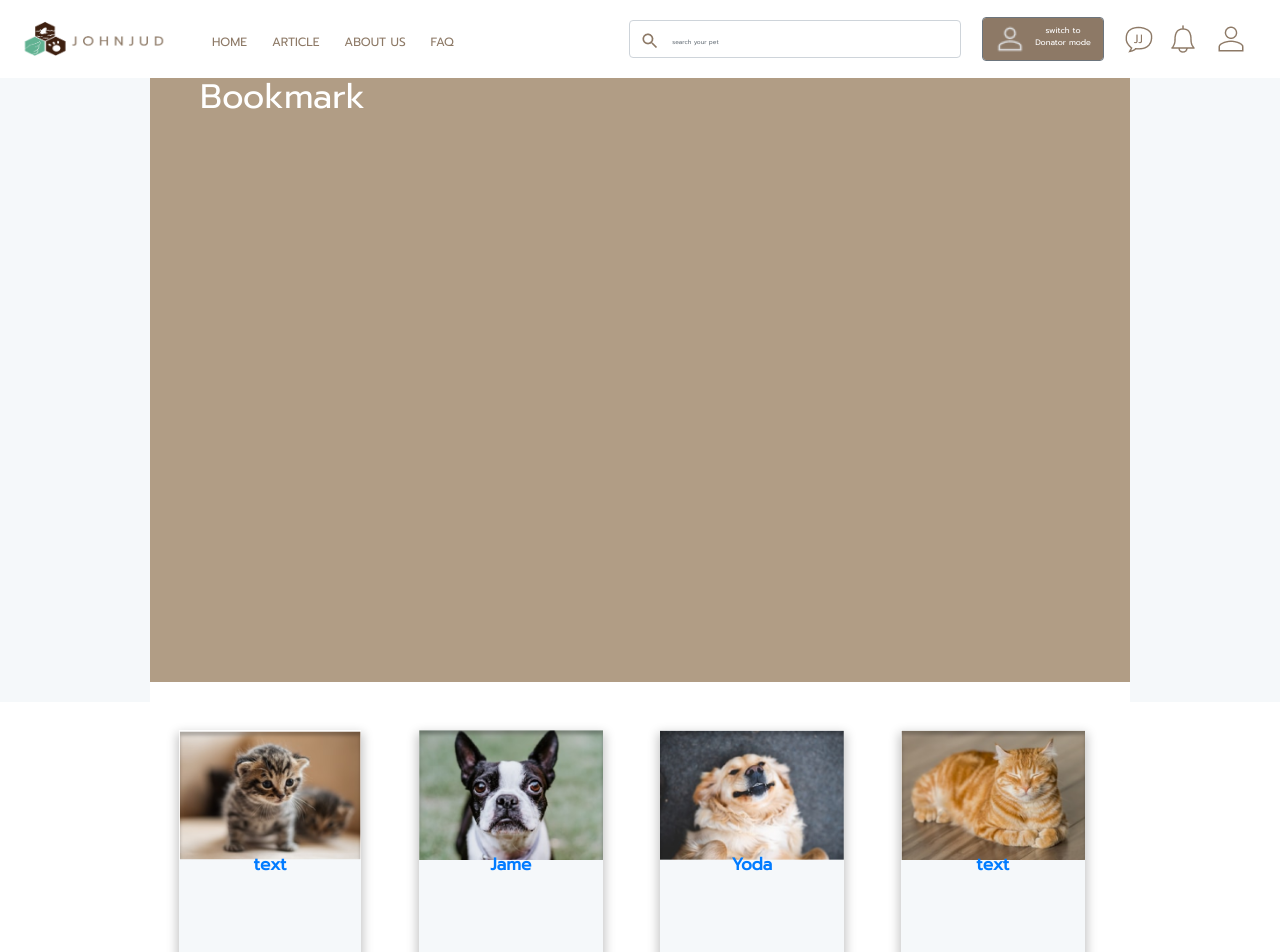
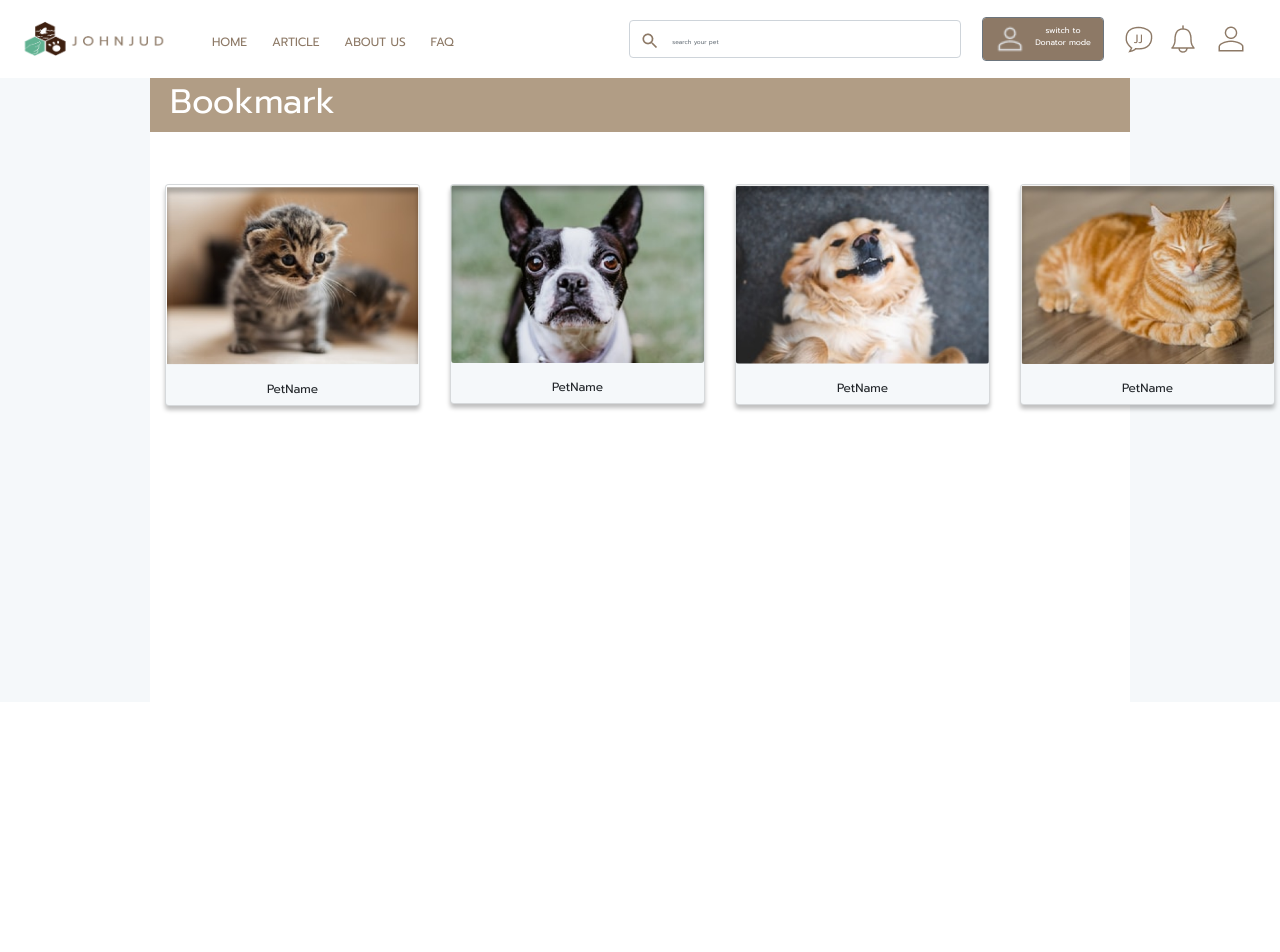
Before and after one commit to Mamacupmusap/SEProject, a React (Create React App) app in the folder frontend_johnjud/: page /bookmark in a window 1280 px wide. Shown: the top 952 px of the page. After the commit the page ends 800 px from the top, so only its background shows below. Built offline with nearby package versions, Linux system fonts and the light colour scheme.

Commit message:
update 1.1.6.3 ; fix home and bookmark

```diff
--- a/frontend_johnjud/src/pages/bookmark/bookmark.css
+++ b/frontend_johnjud/src/pages/bookmark/bookmark.css
@@ -1,20 +1,16 @@
-.bookmark-body {
-    background-color: #f5f8fa;
-    height: 16.5cm;
-}
 
 .bookmark-container {
     background-color: #ffffff;
-    margin-left: 150px;
-    margin-right: 150px;
+    border-left: 150px solid #f5f8fa;
+    border-right: 150px solid #f5f8fa;
     height: 16.5cm;
 }
 
 .bookmark {
+    height: 74px;
     background-color: #b19d85;
-    padding-top: 15px;
-    padding-bottom: 15px;
-    padding-left: 50px;
+    padding-top: 20px;
+    padding-left: 20px;
     border-bottom: 20px solid #ffffff;
     font-size: 34px;
     color: white;
@@ -24,18 +20,17 @@
     font-family: 'Prompt', sans-serif;
 }
 
-.row-pet {
-    background-color: #ffffff;
-    /*background-color: red;*/
-    float: left;
+.card {
+    font-size: 12px;
+    display: flex;
+    justify-content: space-between;
+    align-items: center;
+    /*flex-wrap: wrap;*/
+    margin-top: 32px;
+    background: #F5F8FA;
+    box-shadow: 0px 4px 4px rgba(0, 0, 0, 0.25);
 }
 
-.col-pet {
-    float: left;
-    text-align: center;
-    font-size: 17px;
-    background-color: #f5f8fa;
-    margin: 28.55px;
-    box-shadow: 0 5px 10px 2px #c5c5c5;
-    border-bottom: 7px solid #f5f8fa;
+.cardBody {
+    height: 35px;
 }
--- a/frontend_johnjud/src/pages/bookmark/bookmark.tsx
+++ b/frontend_johnjud/src/pages/bookmark/bookmark.tsx
@@ -4,47 +4,52 @@ import text1 from './text1.png'
 import text2 from './text2.png'
 import jame from './jame.png'
 import yoda from './yoda.png'
-
+import { Container, Card, CardImg, CardText, CardBody,
+    CardTitle, CardSubtitle, Button, CardDeck, CardFooter} from 'reactstrap';
 
 const Bookmark = () => {
     return (
-        <html>
+        <div>
             <head>
                 <title>Bookmark</title>
                 <style>
                     @import url('https://fonts.googleapis.com/css2?family=Prompt&display=swap');
                 </style>
             </head>
-        <body className="bookmark-body">
             <div className="bookmark-container">
                 <div className="bookmark">
                     Bookmark
                 </div>
-                <div className="row-pe" id="BookmarkPet">
-                    <a href='./petUrl1'>
-                        <div className="col-pet">
-                            <img src={text1} alt={text1} className="pet-img" height="130"/> <br/> <strong>text</strong>
-                        </div>
-                    </a>
-                    <a href='./petUrl2'>
-                        <div className="col-pet">
-                            <img src={jame} alt={jame} className="pet-img" height="130"/> <br/> <strong>Jame</strong>
-                        </div>
-                    </a>
-                    <a href='./petUrl3'>
-                        <div className="col-pet">
-                            <img src={yoda} alt={yoda} className="pet-img" height="130"/> <br/> <strong>Yoda</strong>
-                        </div>
-                    </a>
-                    <a href='./petUrl4'>
-                        <div className="col-pet">
-                            <img src={text2} alt={text2} className="pet-img" height="130"/> <br/> <strong>text</strong>
-                        </div>
-                    </a>
+                <Container id="middle">
+                    <CardDeck>
+                        <Card className="card">
+                            <CardImg src={text1} />
+                            <CardBody className="cardBody">
+                                <CardTitle className="cardTitle">PetName</CardTitle>
+                            </CardBody>
+                        </Card>
+                        <Card className="card">
+                            <CardImg src={jame} />
+                            <CardBody className="cardBody">
+                                <CardTitle className="cardTitle">PetName</CardTitle>
+                            </CardBody>
+                        </Card>
+                        <Card className="card">
+                            <CardImg src={yoda} />
+                            <CardBody className="cardBody">
+                                <CardTitle className="cardTitle">PetName</CardTitle>
+                            </CardBody>
+                        </Card>
+                        <Card className="card">
+                            <CardImg src={text2} />
+                            <CardBody className="cardBody">
+                                <CardTitle className="cardTitle">PetName</CardTitle>
+                            </CardBody>
+                        </Card>
+                    </CardDeck>
+                </Container>
             </div>
         </div>
-        </body>
-        </html>
     )
 }
 
--- a/frontend_johnjud/src/pages/home/home.css
+++ b/frontend_johnjud/src/pages/home/home.css
@@ -44,6 +44,7 @@ p {
 }
 
 #middle{
+    margin-right: 2%;
     display: flex;
     flex-direction: row;
     justify-content: space-between;
```
Lines whose indentation alone changed are shown as unchanged.
